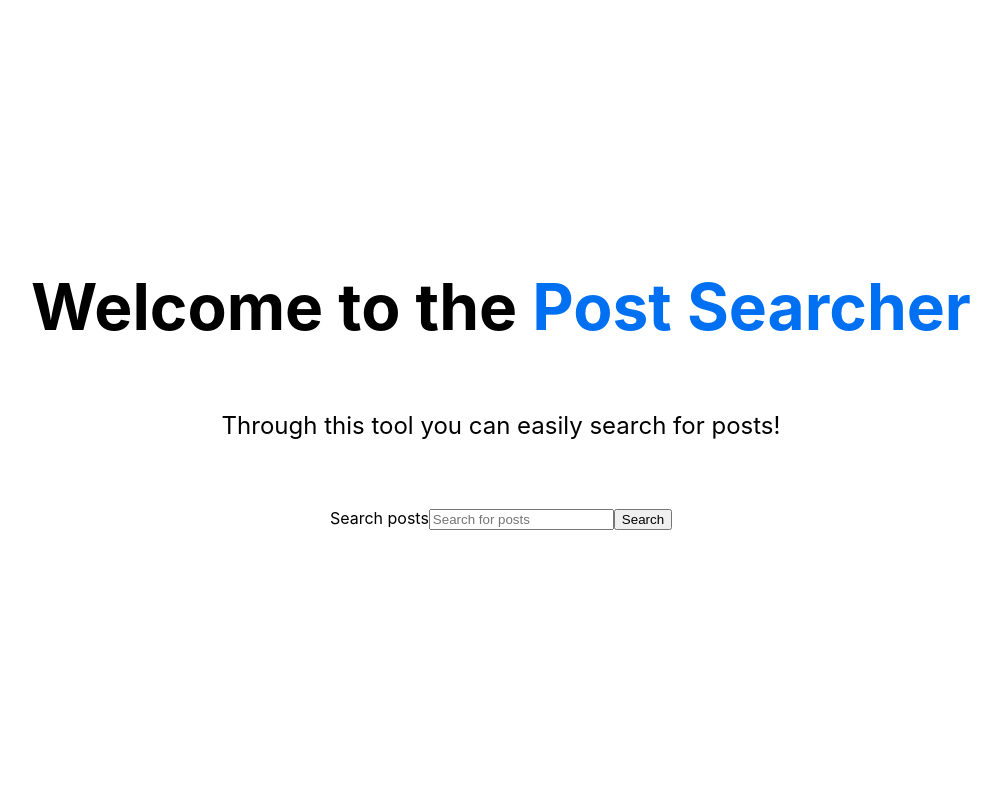
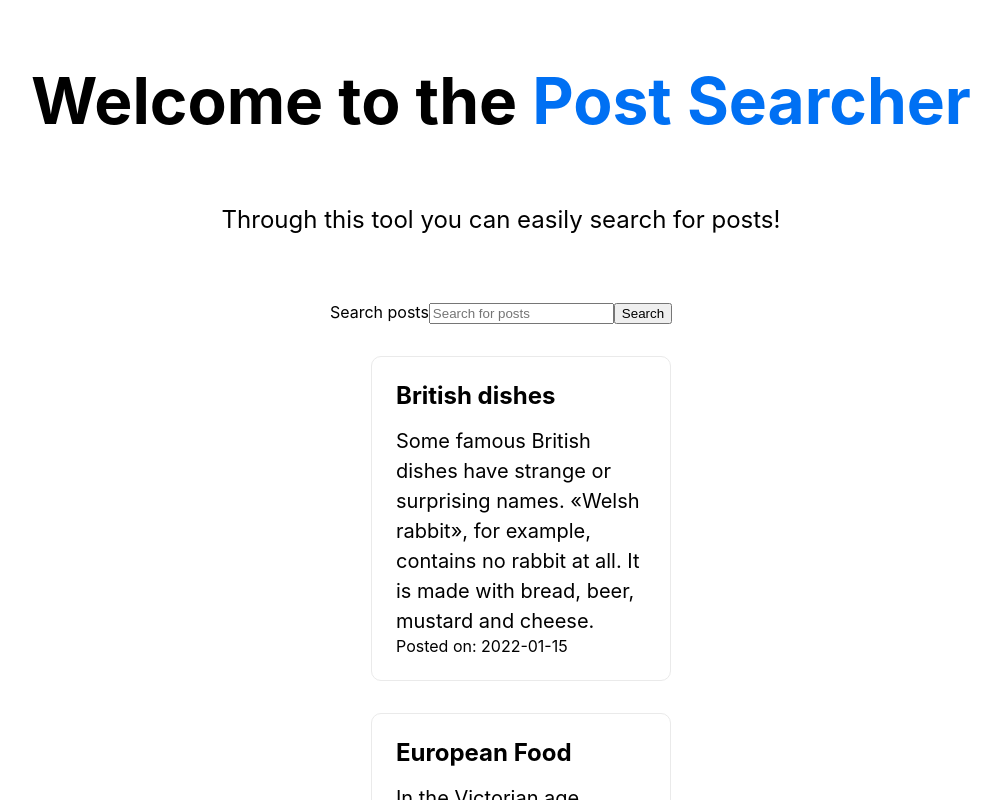
Before and after one commit to geovanecomp/classy-lhama, a Next.js app: page / in a window 1280 px wide. Shown: the top 800 px of the page, without its empty margins (139-1140 px from the left). Built offline with nearby package versions, Linux system fonts and the light colour scheme.

Commit message:
Adding posts to the index page

```diff
--- a/pages/index.js
+++ b/pages/index.js
@@ -25,6 +25,19 @@ export default function Home({ allPostsData }) {
 
                 <Search documents={allPostsData}/>
 
+                <ul>
+                    {allPostsData.map(({ id, date, title, text }) => (
+                        <li key={id} className={styles.grid}>
+                            <Link href={`/posts/${id}`}>
+                                <div className={styles.card}>
+                                    <h2>{title}</h2>
+                                    <p>{text}</p>
+                                    Posted on: {date}
+                                </div>
+                            </Link>
+                        </li>
+                    ))}
+                </ul>
             </main>
             <footer className={styles.footer}>
                 <a href="https://www.classyllama.com/" target="_blank">
```
